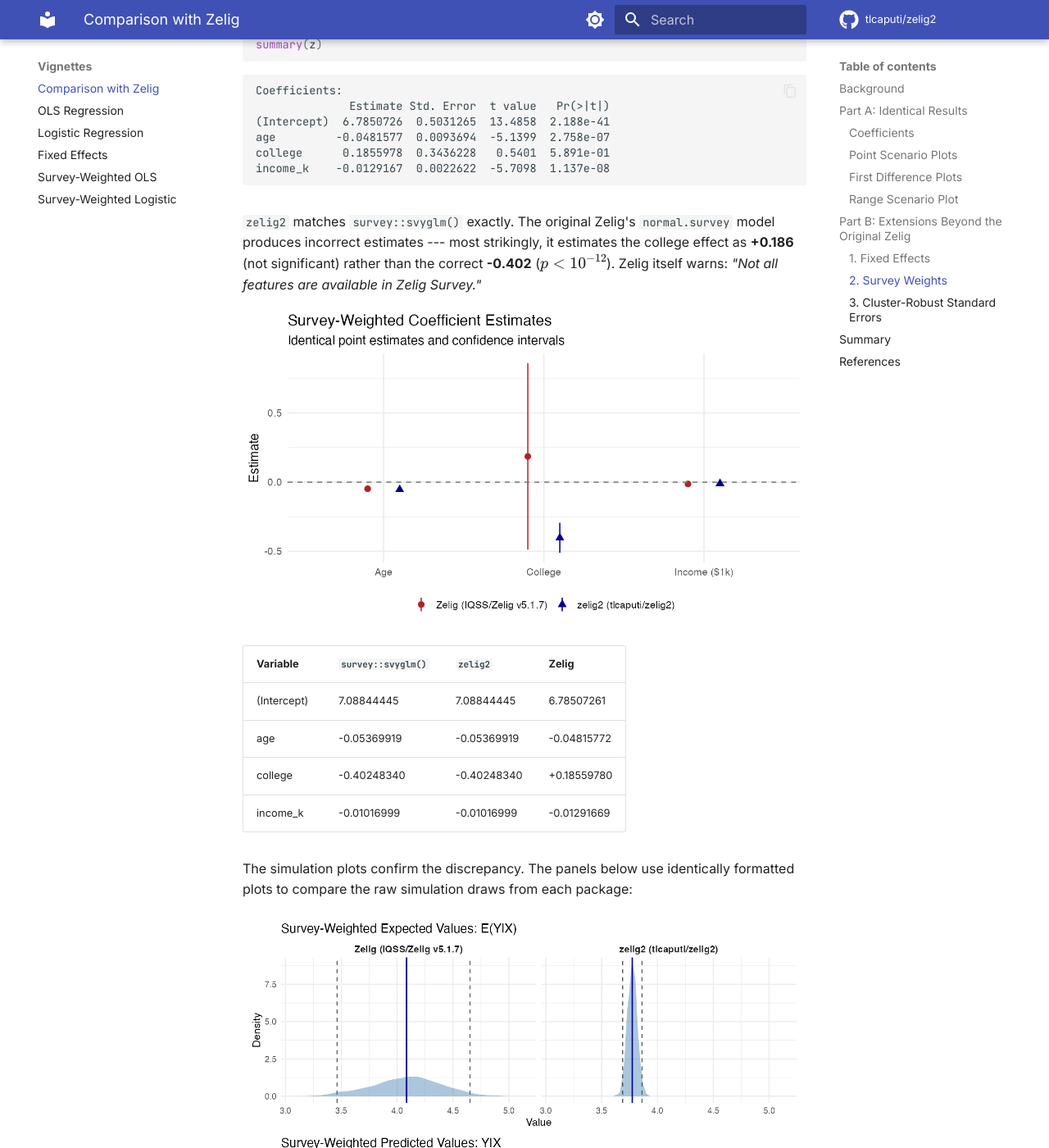
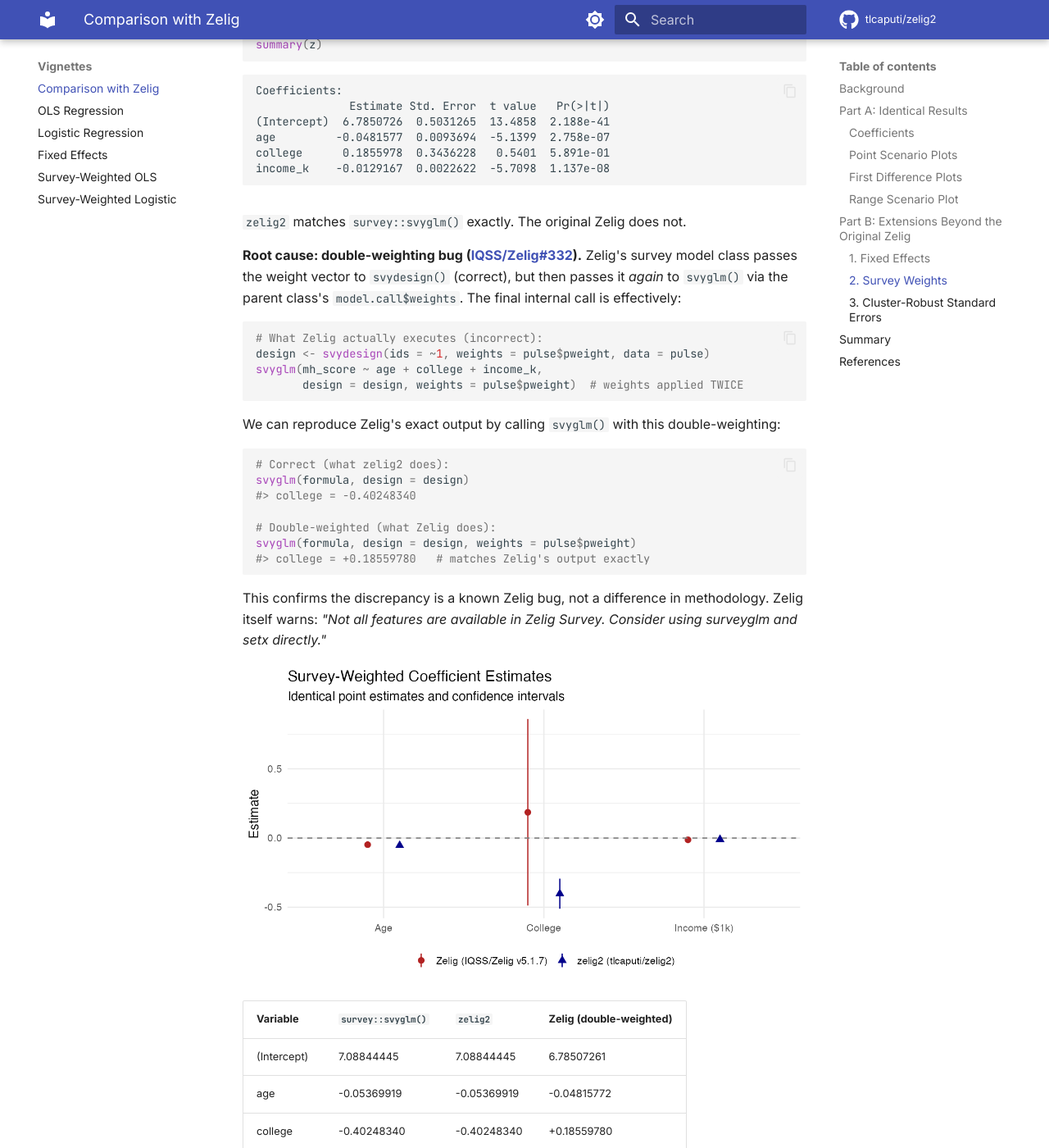
Before and after one commit to tlcaputi/zelig2, an MkDocs documentation site: the page built from docs/vignettes/comparison.md, in a window 1280 px wide and 1400 px high, scrolled down 6132 px. Shown: the whole window at 82% size. Built offline with MkDocs 1.6.1 and Material for MkDocs 9.7.7, drawn with Linux system fonts in a browser that asks for light colours; comment, search, counter and statistics services are not loaded; some of the changed text lies outside the part shown.

Commit message:
Document root cause of Zelig survey bug with reproduction and citation
Explain the double-weighting bug (IQSS/Zelig#332): Zelig passes weights
to both svydesign() and svyglm(), producing incorrect estimates.
Include minimal reproduction showing svyglm(formula, design, weights=w)
matches Zelig's output exactly.

````diff
--- a/docs/vignettes/comparison.md
+++ b/docs/vignettes/comparison.md
@@ -234,11 +234,34 @@
     income_k    -0.01016999  0.00038834 -26.1883  2.69e-150 ***
     ```
 
-`zelig2` matches `survey::svyglm()` exactly. The original Zelig's `normal.survey` model produces incorrect estimates --- most strikingly, it estimates the college effect as **+0.186** (not significant) rather than the correct **-0.402** ($p < 10^{-12}$). Zelig itself warns: *"Not all features are available in Zelig Survey."*
+`zelig2` matches `survey::svyglm()` exactly. The original Zelig does not.
+
+**Root cause: double-weighting bug ([IQSS/Zelig#332](https://github.com/IQSS/Zelig/issues/332)).** Zelig's survey model class passes the weight vector to `svydesign()` (correct), but then passes it *again* to `svyglm()` via the parent class's `model.call$weights`. The final internal call is effectively:
+
+```r
+# What Zelig actually executes (incorrect):
+design <- svydesign(ids = ~1, weights = pulse$pweight, data = pulse)
+svyglm(mh_score ~ age + college + income_k,
+       design = design, weights = pulse$pweight)  # weights applied TWICE
+```
+
+We can reproduce Zelig's exact output by calling `svyglm()` with this double-weighting:
+
+```r
+# Correct (what zelig2 does):
+svyglm(formula, design = design)
+#> college = -0.40248340
+
+# Double-weighted (what Zelig does):
+svyglm(formula, design = design, weights = pulse$pweight)
+#> college = +0.18559780   # matches Zelig's output exactly
+```
+
+This confirms the discrepancy is a known Zelig bug, not a difference in methodology. Zelig itself warns: *"Not all features are available in Zelig Survey. Consider using surveyglm and setx directly."*
 
 ![Survey-weighted coefficient comparison: zelig2 matches svyglm(); Zelig does not](../assets/comparison-survey-coef.png)
 
-| Variable | `survey::svyglm()` | `zelig2` | Zelig |
+| Variable | `survey::svyglm()` | `zelig2` | Zelig (double-weighted) |
 |---|---|---|---|
 | (Intercept) | 7.08844445 | 7.08844445 | 6.78507261 |
 | age | -0.05369919 | -0.05369919 | -0.04815772 |
@@ -253,7 +276,7 @@
 
 ![Survey-weighted first differences: Zelig vs. zelig2](../assets/comparison-survey-fd.png)
 
-The first difference for college is **-0.40** in `zelig2` (matching the ground truth) but **+0.19** in Zelig --- the wrong sign entirely.
+The first difference for college is **-0.40** in `zelig2` (matching the ground truth) but **+0.19** in Zelig --- the wrong sign entirely, a consequence of the double-weighting bug.
 
 Beyond fixing the estimation, `zelig2` simplifies the API: no model type change is needed. The same `model = "ls"` works for both weighted and unweighted estimation:
 
````
